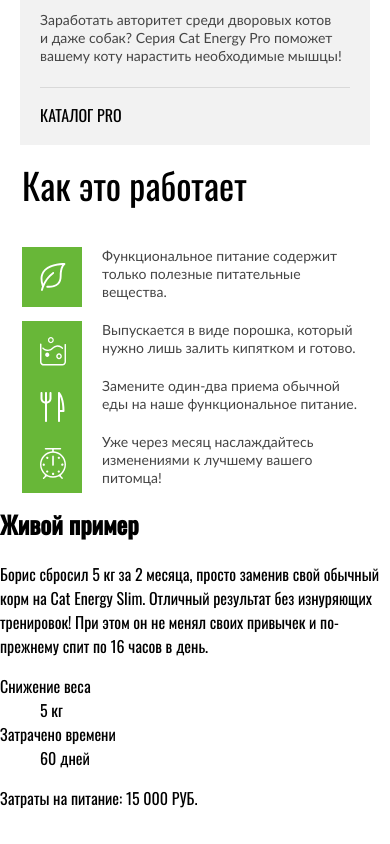
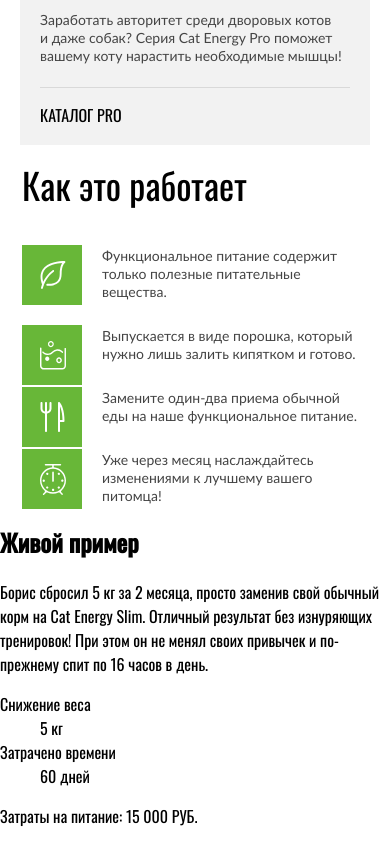
Before and after one commit to htmlacademy-adaptive/1981559-cat-energy-27, a website: page source/index.html in a window 390 px wide. Shown: the part 986-1830 px from the top of the page. Drawn offline with nearby package versions, Linux system fonts and the light colour scheme; files that its build step writes are made by us from their sources.

Commit message:
pixelperfect mobile principle

```diff
--- a/source/scss/main/principle-description.scss
+++ b/source/scss/main/principle-description.scss
@@ -3,7 +3,7 @@
 }
 
 .principle-description__title {
-  margin: 0 0 42px;
+  margin: 0 0 40px;
   font-weight: 400;
   font-size: 36px;
   line-height: 40px;
@@ -15,7 +15,7 @@
   list-style-type: none;
   display: flex;
   flex-direction: column;
-  gap: 20px;
+  gap: 24px;
 }
 
 .principle-description__item {
@@ -56,7 +56,7 @@
 }
 
 .principle-description__content {
-  margin: 0 0 0 80px;
+  margin: 2px 0 0 80px;
   font-family: "Lato", "Arial", sans-serif;
   font-size: 14px;
   line-height: 18px;
```
